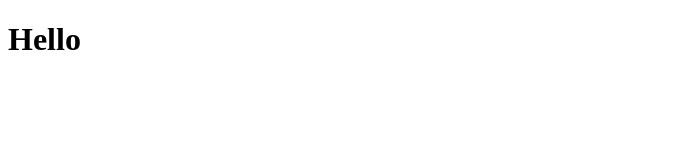
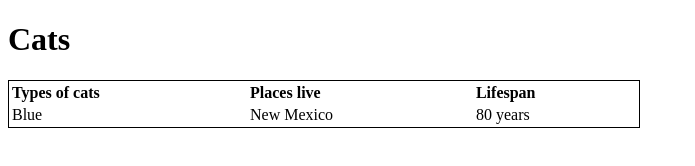
Before and after one commit to Matda1/html1, a plain HTML site: page index.html in a window 1280 px wide. Shown: the whole page, without its empty margins (0-695 px from the left). Drawn offline with Linux system fonts and the light colour scheme.

Commit message:
Update index.html

```diff
--- a/index.html
+++ b/index.html
@@ -2,10 +2,31 @@
 <html>
 <head>
 <meta charset="utf-8">
-<title>Mat's html1</title>
+<title>Html1</title>
 </head>
+	<style>
+		f{
+			color:blue;
+		}
+
+	</style>
 
 <body>
-	<h1>Hello</h1>
+	<h1>Cats</h1>
+
+	<table style="width:50%; border: thin solid; ">
+
+ 	<tr align="left">
+	 	<th>Types of cats</th>
+	 	<th>Places live</th>
+	 	<th>Lifespan</th>
+ 	</tr>
+
+	<tr>
+		<td>Blue</td>
+		<td>New Mexico</td>
+		<td>80 years</td>
+	</tr>
+
 </body>
 </html>
```
